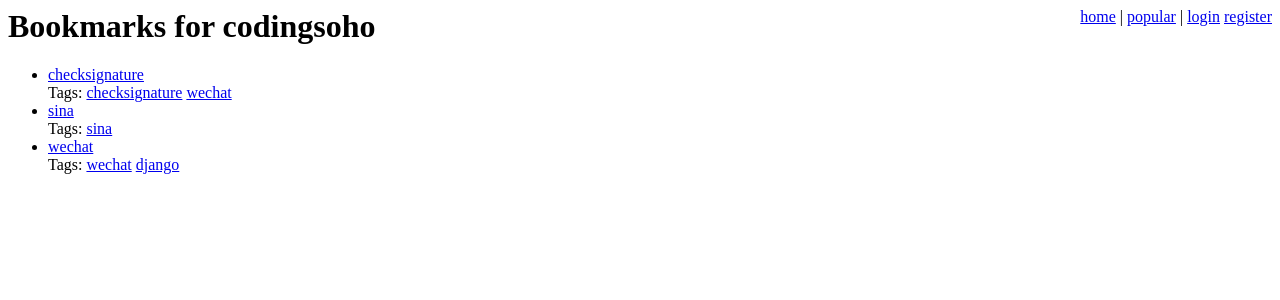
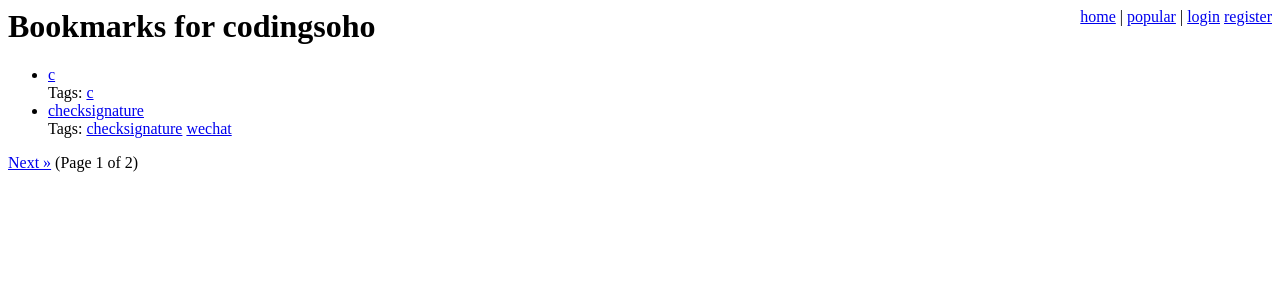
Before and after one commit to navicester/csblog, a Django app: the page made by csblog/bookmarks/views.py in a window 1280 px wide. Shown: the top 300 px of the page. Run offline with Django 3.2, Linux system fonts and the light colour scheme; data comes from the database, SQL or seed files in the repository.

Commit message:
pagination

```diff
--- a/csblog/bookmarks/views.py
+++ b/csblog/bookmarks/views.py
@@ -16,6 +16,9 @@ from django.template import RequestContext
 from django.shortcuts import render_to_response, render
 from django.shortcuts import get_object_or_404
 from django.db.models import Q
+
+from django.core.paginator import Paginator, InvalidPage
+ITEMS_PER_PAGE = 2
 
 from bookmarks.forms import *
 from bookmarks.models import *
@@ -75,7 +78,21 @@ def user_page(request, username):
         raise Http404(u'Requested user not found.')
 
     user = get_object_or_404(User, username=username)
-    bookmarks = user.bookmark_set.order_by('-id')
+    # bookmarks = user.bookmark_set.order_by('-id')
+
+    query_set = user.bookmark_set.order_by('-id')
+    paginator = Paginator(query_set, ITEMS_PER_PAGE)
+    try:
+        page_number = int(request.GET['page'])
+    except (KeyError, ValueError):
+        page_number = 1
+    try:
+        page = paginator.page(page_number)
+    except InvalidPage:
+        raise Http404
+    bookmarks = page.object_list
+
+
     # template = get_template('user_page.html')
     # variables = {
     #     'username': username,
@@ -92,6 +109,13 @@ def user_page(request, username):
             'user': request.user,
             'show_tags': True,
             'show_edit': username == request.user.username,
+            'show_paginator': paginator.num_pages > 1,
+            'has_prev': page.has_previous(),
+            'has_next': page.has_next(),
+            'page': page_number,
+            'pages': paginator.num_pages,
+            'next_page': page_number + 1,
+            'prev_page': page_number - 1
         }
     )
 
--- a/csblog/templates/bookmark_list.html
+++ b/csblog/templates/bookmark_list.html
@@ -32,6 +32,17 @@
         </li>
         {% endfor %}
     </ul>
+    {% if show_paginator %}
+        <div class="paginator">
+            {% if has_prev %}
+                <a href="?page={{ prev_page }}">&laquo; Previous</a>
+            {% endif %}
+            {% if has_next %}
+                <a href="?page={{ next_page }}">Next &raquo;</a>
+            {% endif %}
+            (Page {{ page }} of {{ pages }})
+        </div>
+    {% endif %}
 {% else %}
     <p>No bookmarks found.</p>
 {% endif %}
```
Also changed, not shown: csblog/db.sqlite3.
